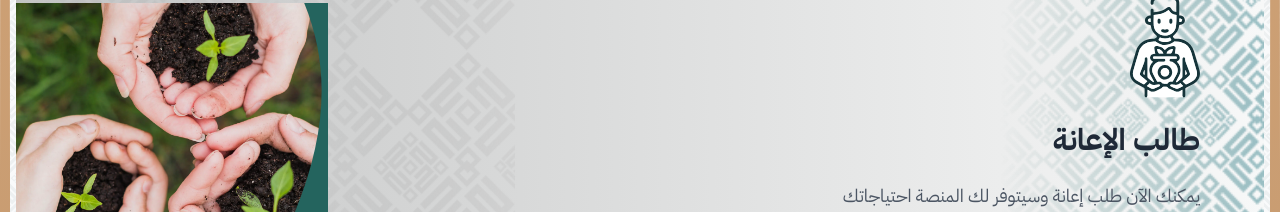
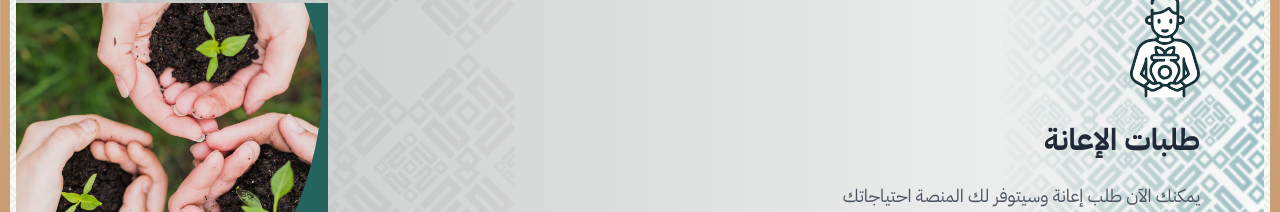
Before and after one commit to abdullhss/Zakat, a React (Vite) app: page / in a window 1280 px wide. Shown: the part 1060-1272 px from the top of the page. Built offline with nearby package versions, Linux system fonts and the light colour scheme; no server answers.

Commit message:
handl hero section

```diff
--- a/src/features/home/components/HelpRequestComponent.jsx
+++ b/src/features/home/components/HelpRequestComponent.jsx
@@ -156,7 +156,7 @@ const HelpRequestComponent = () => {
                   <path d="M35.9526 71.9196C38.2651 71.9143 40.2109 73.8419 40.2371 76.1622C40.2633 78.5035 38.2625 80.4991 35.9185 80.4703C33.6008 80.4415 31.6733 78.4852 31.6838 76.1779C31.6969 73.8628 33.6375 71.9248 35.9526 71.9196Z" fill="white"/>
                 </svg>
                   <h2 className="text-2xl md:text-3xl font-bold text-gray-800">
-                    طالب الإعانة
+                    طلبات الإعانة
                   </h2>
                   <p className="text-base md:text-lg text-gray-600 leading-relaxed">
                     يمكنك الآن طلب إعانة وسيتوفر لك المنصة احتياجاتك
```
